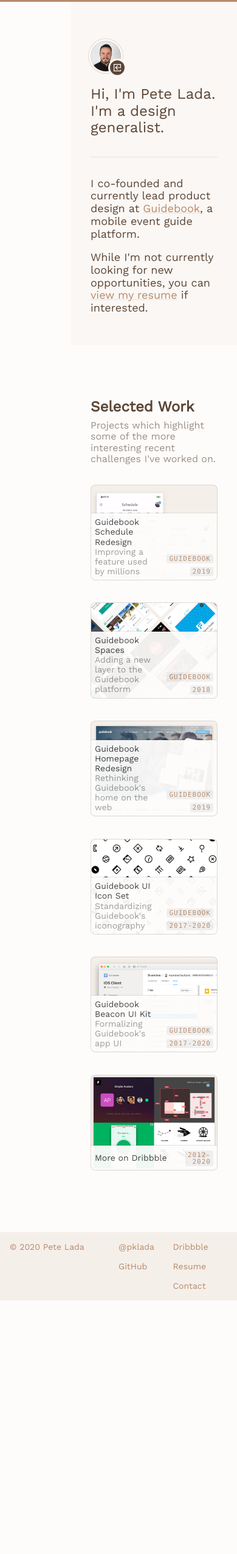
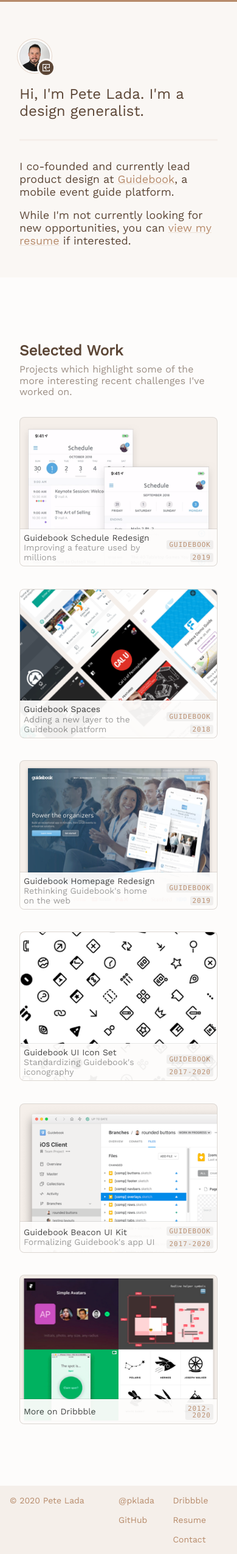
Before and after one commit to pklada/case-studies, a Jekyll site: the page built from index.html, in a window 390 px wide. Shown: the whole page at 61% size. Built offline with Jekyll 4.4.1, drawn with Linux system fonts in a browser that asks for light colours; before the commit the page ends 2133 px from its top, so only the background shows below that.

Commit message:
fix homescreen on mobile

```diff
--- a/assets/app.css
+++ b/assets/app.css
@@ -1735,9 +1735,6 @@
   padding: 0;
   max-width: none;
   margin-left: 30vw; }
-@media (min-width: 1601px) {
-    .home {
-      margin-left: 500px; } }
 .home .home_avatar {
     box-shadow: 0 0 0 3px var(--color-bgd), 0 0 0 4px rgba(183, 139, 107, 0.3);
     -ms-flex-negative: 0;
@@ -1805,9 +1802,10 @@
       margin-top: 0; }
 @media only screen and (max-width: 600px) {
     .home {
-      -ms-grid-columns: auto;
-          grid-template-columns: auto;
-      grid-template-areas: "sidebar" "main"; } }
+      margin-left: 0; } }
+@media (min-width: 1601px) {
+    .home {
+      margin-left: 500px; } }
 .highlight {
   background: transparent; }
 .highlight .c {
```
Also changed, not shown: _scss/_home.scss (+5 -9 lines), assets/app.bundle.js (+2 -2 lines).
